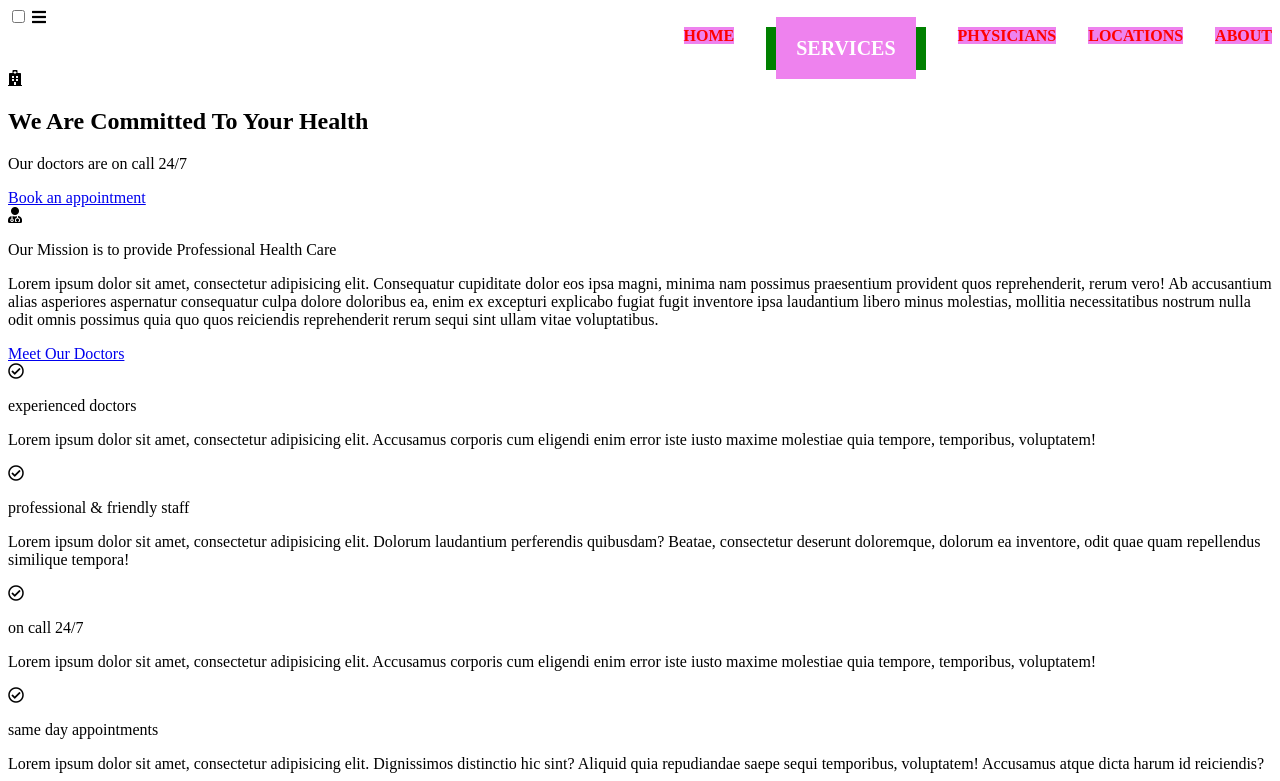
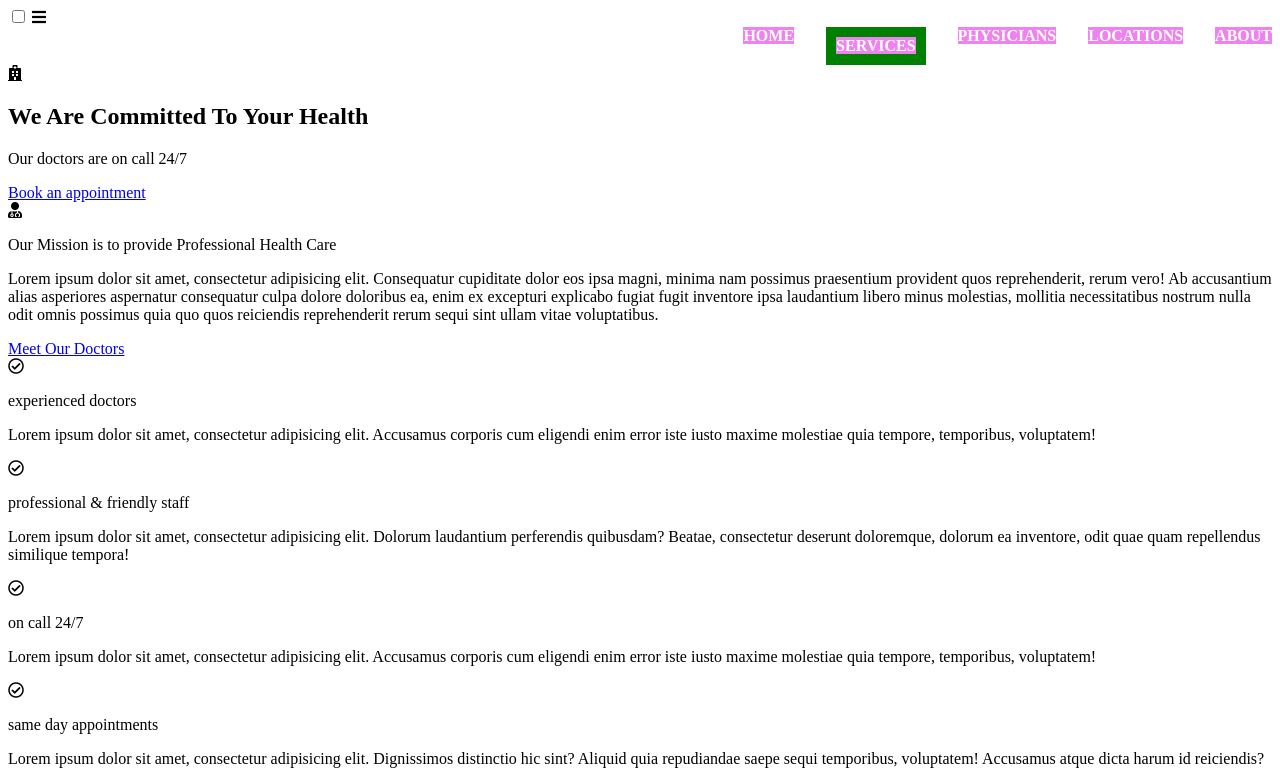
Before and after one commit to patrickly/Alliance-Medical, a website: page public/index.html in a window 1280 px wide. Shown: the part 110-891 px from the top of the page. Drawn offline with Linux system fonts and the light colour scheme; some packages are replaced by stand-ins of ours; a script that the page names is missing.

Commit message:
debugging

```diff
--- a/public/index.html
+++ b/public/index.html
@@ -126,7 +126,7 @@
 }
 
 .header .nav ul li a {
-	color: red;
+	color: white;
 	text-decoration: none;
 	font-size: 1rem;
 	font-weight: bold;
@@ -191,11 +191,11 @@
    padding: 10px;
 }
 
-.header .nav ul .yo .ser{
-   color: white;
+/* .header .nav ul .yo .ser{
+   color: red;
    font-size: 20px;
    padding: 20px;
-}
+}	   */
 
 </style>
 
```
